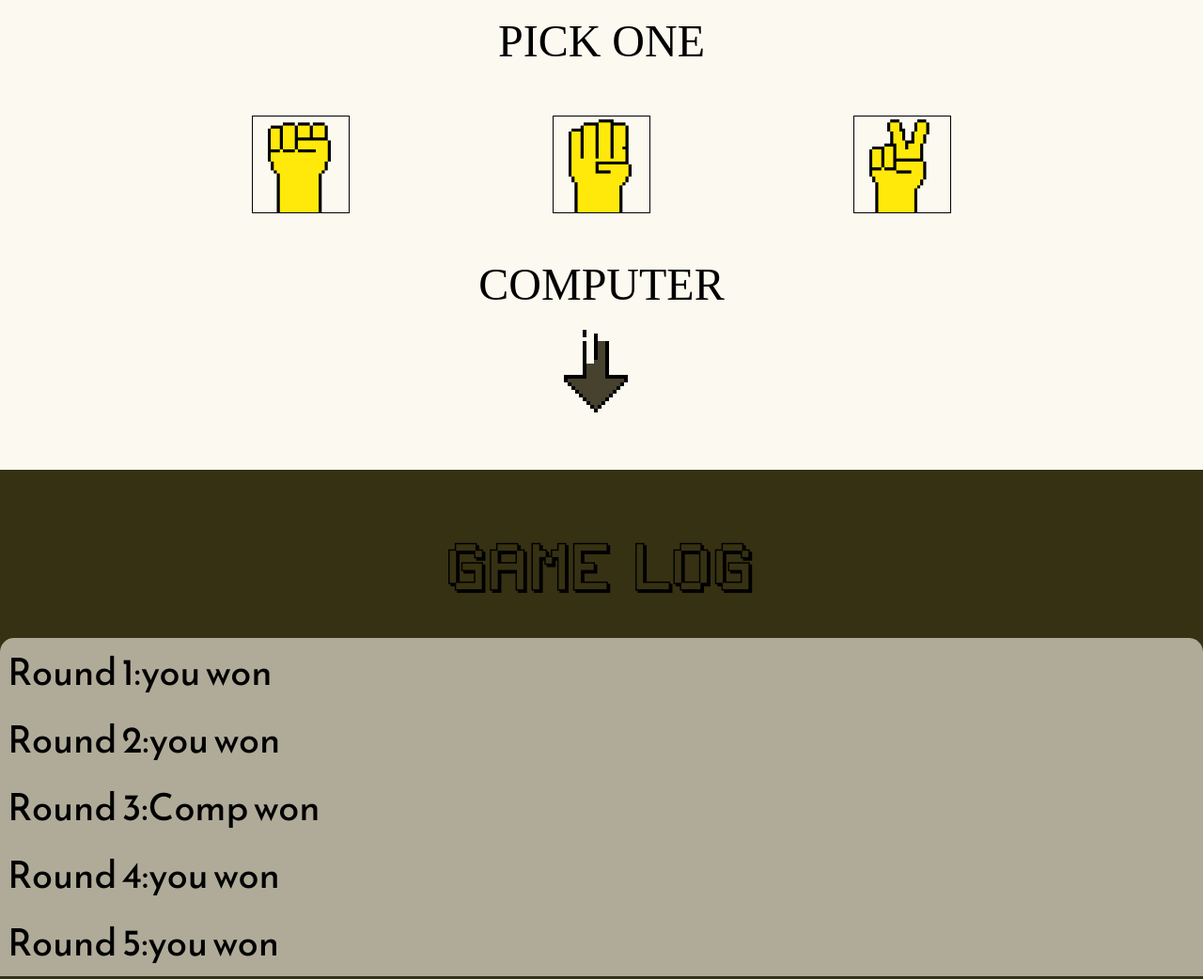
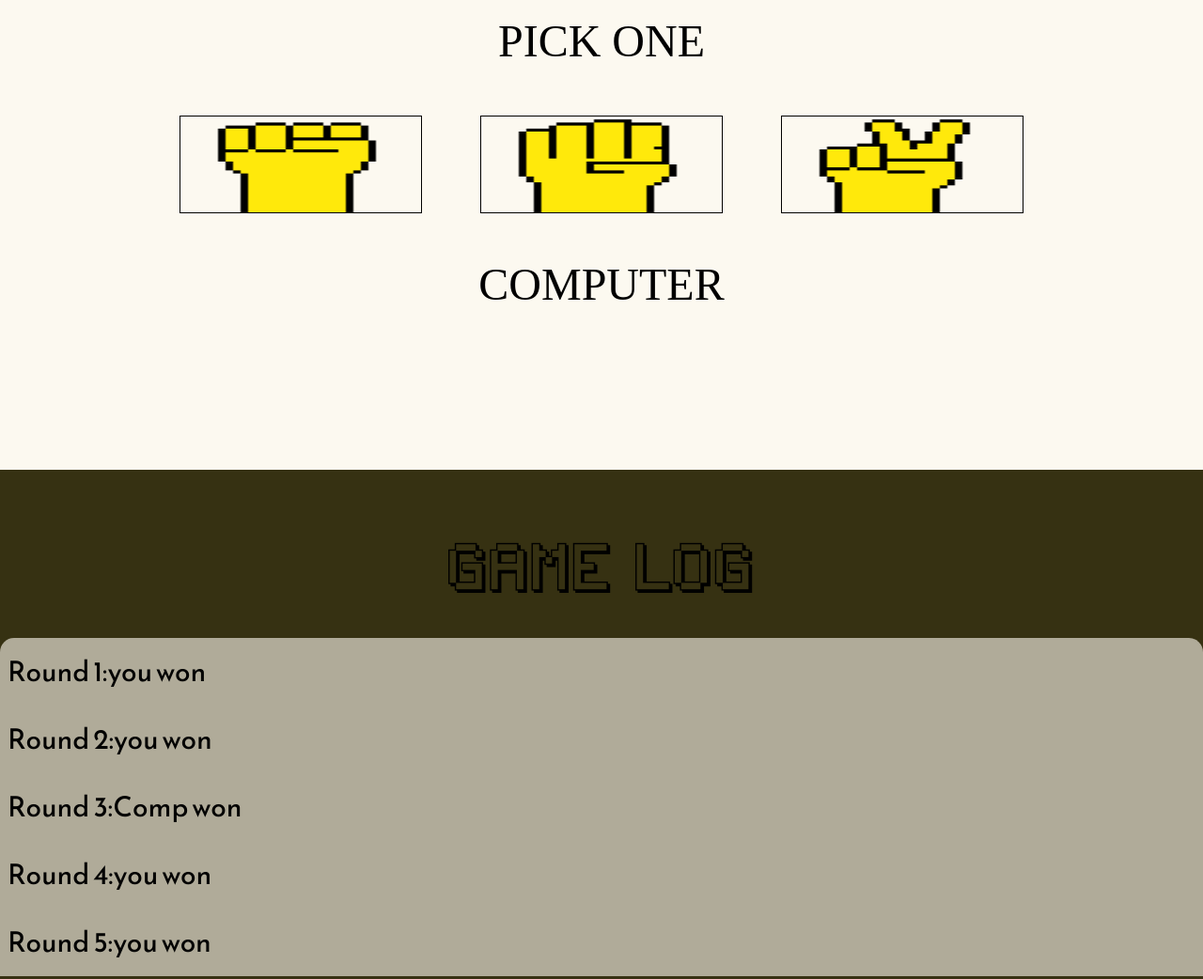
Before and after one commit to Diwashnembang/rock-paper-scissor, a plain HTML site: page index.html in a window 1280 px wide. Shown: the part 1100-2142 px from the top of the page at 94% size. Drawn offline with Linux system fonts and the light colour scheme.

Commit message:
fixed gui bug project complet

```diff
--- a/index.html
+++ b/index.html
@@ -50,9 +50,7 @@
             <h2>COMPUTER</h2>
         </section>
 
-        <div class="arrow-img grid">
-            <img src="./assets/img/Arrow.png" alt="rock img" class="scissor" />
-        </div>
+
     </main>
     <!-- gameplay end -->
 
--- a/script.js
+++ b/script.js
@@ -38,10 +38,13 @@ function playerChoice() {
     const rock = document.querySelector("#player-rock");
     const paper = document.querySelector("#player-paper");
     const scissor = document.querySelector("#player-scissor");
-    let run = true;
+    const homePage=document.querySelector(".home-page");
+    const recordPage=document.querySelector(".game-log");
     startGame(rock);
     startGame(paper);
     startGame(scissor);
+    homePage.addEventListener("click",e=> hide(".home-page","hidden"));
+    recordPage.addEventListener("click",e=> hide(".game-log","hidden"));
 }
 
 function startGame(playerChoice) {
@@ -62,11 +65,11 @@ function gamePlay() {
         recordHistory(history, round);
         removeButtonClickAnimation(this);
         removeButtonClickAnimation(cmpChoice);
-        console.log(history);
+
     }
     if(round===4){
         hide("#game-play","hidden");
-        hide(".home-page","hidden");
+        unhide(".game-log","hidden");
     }
 }
 
@@ -162,9 +165,13 @@ function playAgain(){
 
 function reset(){
     round=-1;
+    console.log("the history is ",history);
+    history.length=0;
     unhide("#game-play","hidden")
 
 }
+
+
 const time=500;
 let history = [];
 let round = -1;
--- a/style.css
+++ b/style.css
@@ -156,6 +156,8 @@ header h1 {
 }
 .img-box img {
   height: 104px;
+  max-width: 100%;
+  min-width: 85%;
 }
 
 #result-display h2 {
@@ -191,15 +193,6 @@ header h1 {
   margin-top: 52px;
 }
 
-.arrow-img img {
-  display: inline-block;
-  grid-column: 4/6;
-  justify-self: center;
-}
-
-.arrow-img {
-  margin-top: 16px;
-}
 
 #game-log-text h1 {
   font-family: "Backto1982";
@@ -225,7 +218,7 @@ header h1 {
   justify-self: start;
 
   font-family: Reem Kufi;
-  font-size:40px;
+  font-size:30px;
   font-style: normal;
   font-weight: 400;
   line-height: 72px;
```
